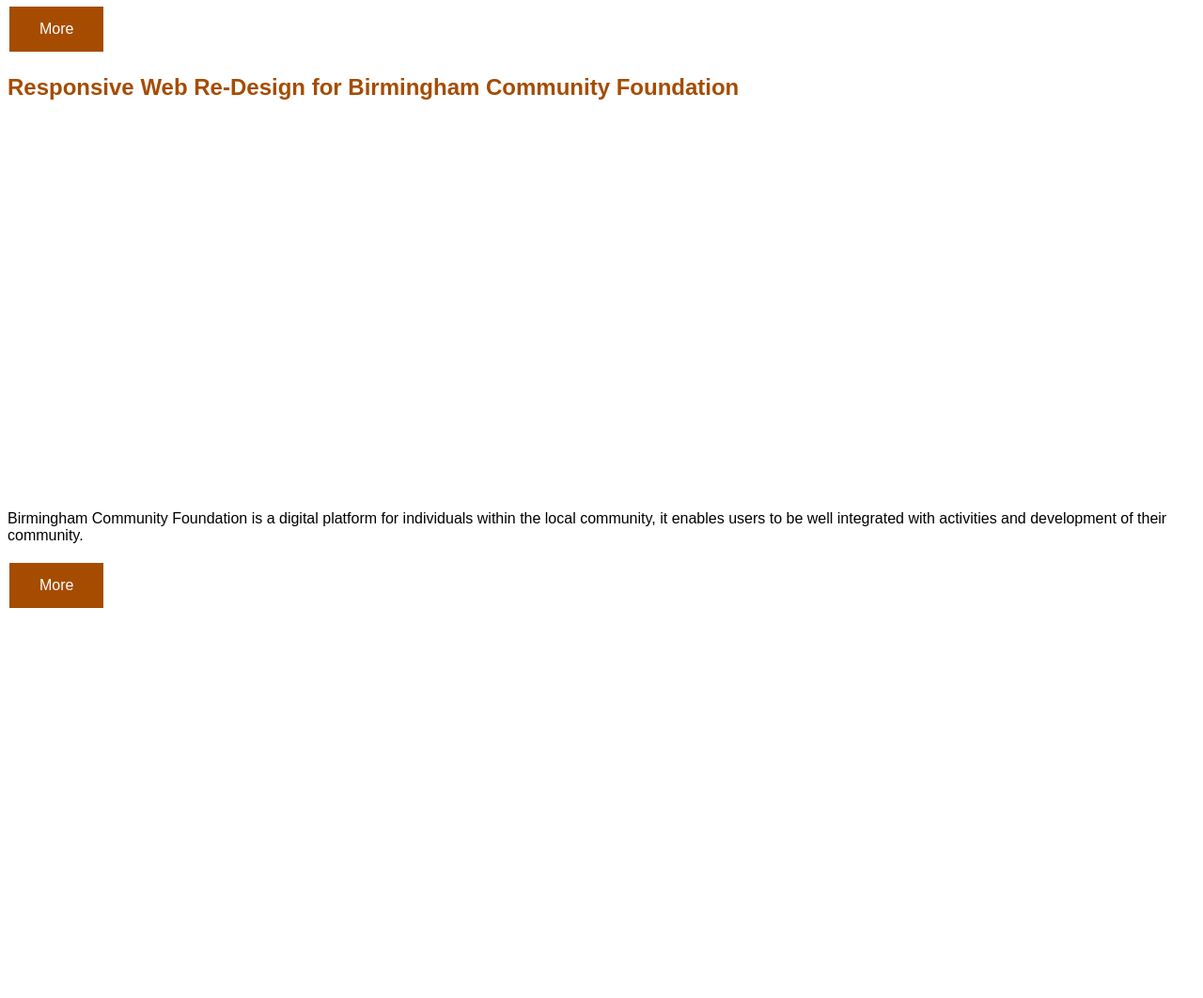
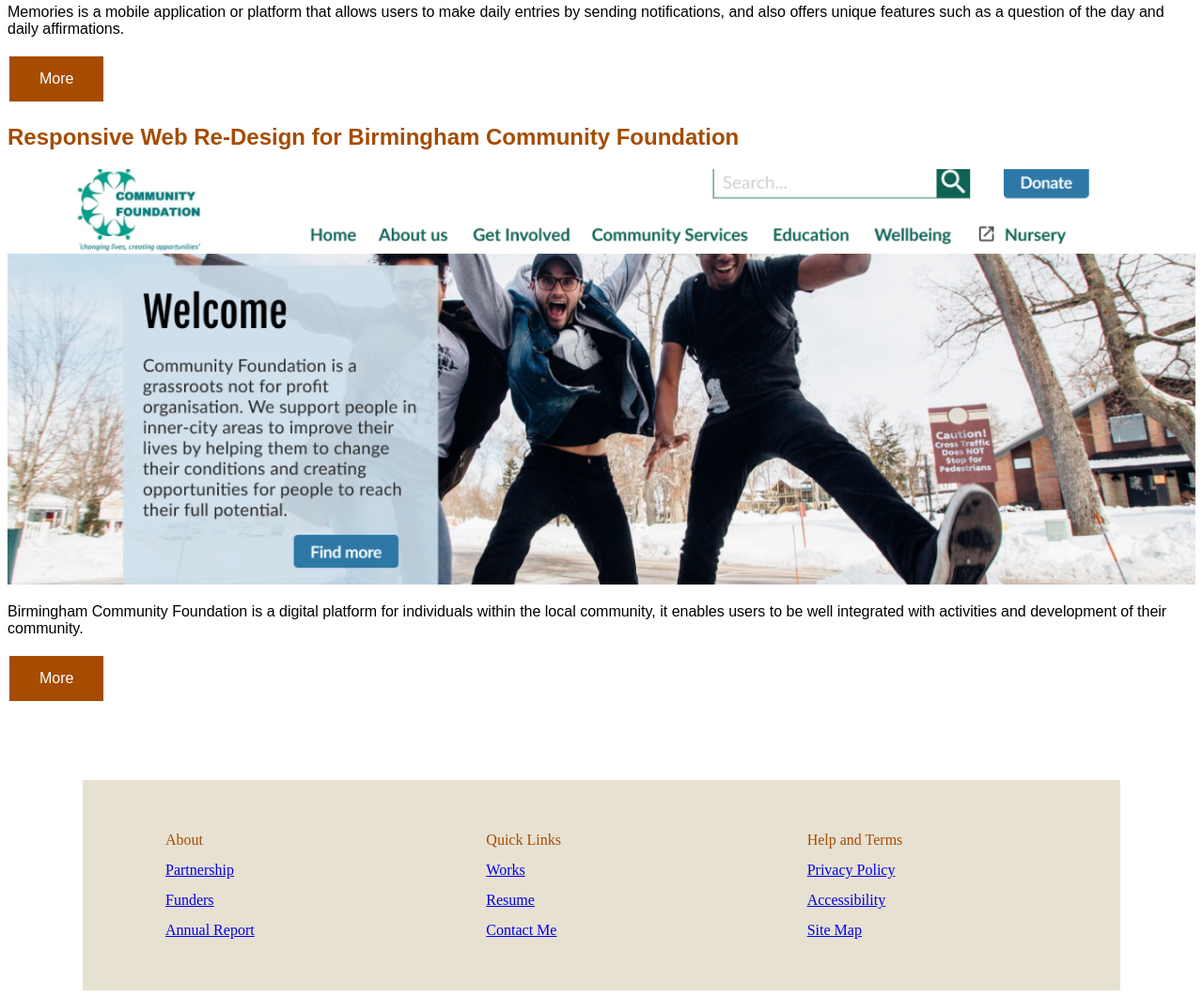
Before and after one commit to MrStxn001/UX_UI_HW_18, a plain HTML site: page works.html in a window 1280 px wide. Shown: the part 657-1719 px from the top of the page at 94% size. Before the commit the page ends 1316 px from the top, so only its background shows below. Drawn offline with Linux system fonts and the light colour scheme.

Commit message:
updating

```diff
--- a/css/style.css
+++ b/css/style.css
@@ -123,3 +123,7 @@ width: 20%;
   .list-item-no-bullet {
     list-style-type: none;
     color:#505050;
+  }
+  img.workGridimg{
+    width: 100%;
+  }
--- a/works.html
+++ b/works.html
@@ -11,14 +11,45 @@
         <li><a href="resume.html">Resume</a></li>
         <li><a href="index.html">About Me</a></li>
       </ul>
-      <h2>Works</h2>
+      <section class="myWork">
+        <h2>Works</h2>
 <h2>Mobile Application Case Study (Memories)</h2>
-<div class="HeroGrid"></div>
+<div class="workGrid">
+  <div class="workGridimg">
+    <img class="workGridimg" src="images/mobile.png" alt="mobile">
+  </div>
+  <div class="workGrid1">
 <p>Memories is a mobile application or platform that allows users to make daily entries by sending notifications, and also offers unique features such as a question of the day and daily affirmations.</p>
 <button class="button" type="button">More</button>
+</div>
+</div>
 <h2>Responsive Web Re-Design for Birmingham Community Foundation</h2>
-<div class="HeroGrid"></div>
+<div class="workGrid">
+  <div class="workGridimg">
+    <img class="workGridimg" src="images/birmingham.png" alt="mobile">
+  </div>
+  <div class="workGrid1">
 <p>Birmingham Community Foundation is a digital platform for individuals within the local community, it enables users to be well integrated with activities and development of their community.</p>
 <button class="button" type="button">More</button>
+</div>
+</div>
+</section>
+<ul class="Footer">
+  <ul>About
+    <li class="list-item-no-bullet"><a href="#ContactMe">Partnership</a></li>
+    <li class="list-item-no-bullet"><a href="#ContactMe">Funders</a></li>
+    <li class="list-item-no-bullet"><a href="#ContactMe">Annual Report</a></li>
+</ul>
+<ul>Quick Links
+<li class="list-item-no-bullet"><a href="#ContactMe">Works</a></li>
+<li class="list-item-no-bullet"><a href="#ContactMe">Resume</a></li>
+<li class="list-item-no-bullet"><a href="#ContactMe">Contact Me</a></li>
+</ul>
+<ul>Help and Terms
+<li class="list-item-no-bullet"><a href="#ContactMe">Privacy Policy</a></li>
+<li class="list-item-no-bullet"><a href="#ContactMe">Accessibility</a></li>
+<li class="list-item-no-bullet"><a href="#ContactMe">Site Map</a></li>
+</ul>
+</ul>
 </body>
 </html>
```
Also changed, not shown: images/birmingham.png (added), images/mobile.png (added), 2 other files.
